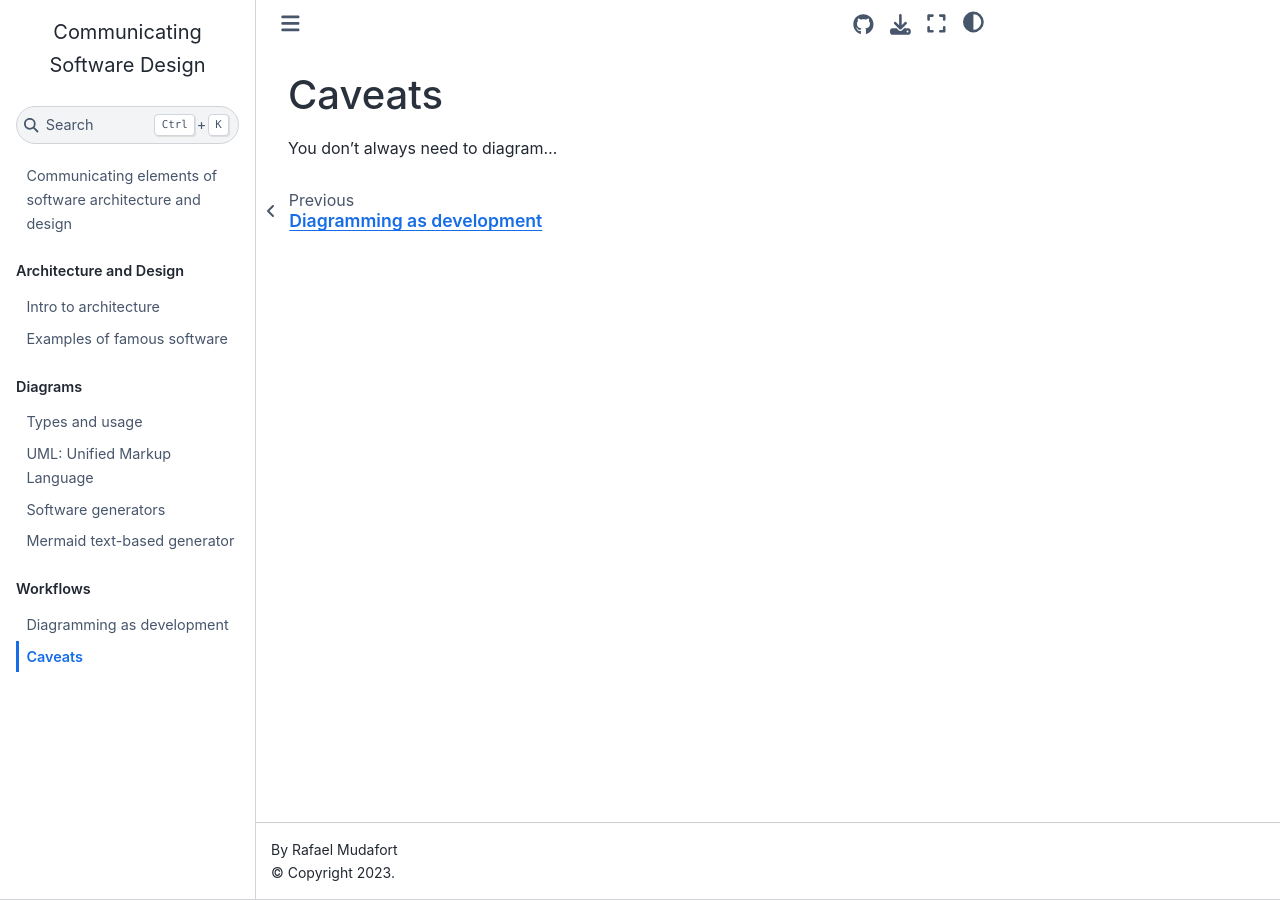
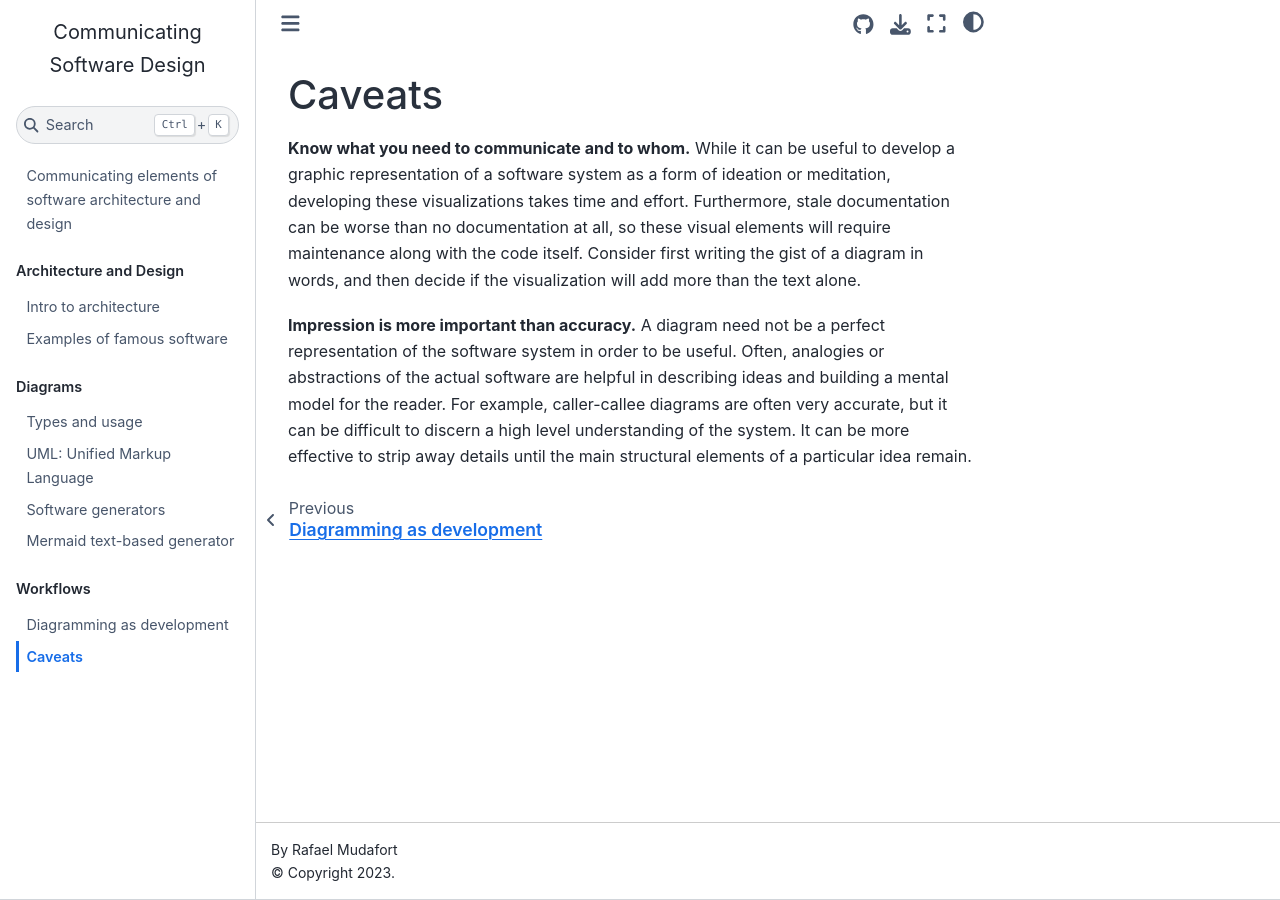
Before and after one commit to rafmudaf/communicating-design, a Jupyter Book: the page built from docs/workflow_caveats.md, in a window 1280 px wide. Built offline with Jupyter Book 1.0.4 settings and Sphinx 7.4.7 and the Sphinx Book theme 1.1.4, drawn with Linux system fonts in a browser that asks for light colours.

Commit message:
Add caveats and note the upcoming presentations

```diff
--- a/docs/_config.yml
+++ b/docs/_config.yml
@@ -33,7 +33,7 @@ html:
   use_edit_page_button: true
   use_issues_button: true
   use_repository_button: true
-  # google_analytics_id: G-
+  google_analytics_id: G-HV5G6PRBEK
   home_page_in_navbar: true
 
 sphinx:
--- a/docs/workflow_caveats.md
+++ b/docs/workflow_caveats.md
@@ -1,2 +1,18 @@
 # Caveats
-You don't always need to diagram...
+
+**Know what you need to communicate and to whom.**
+While it can be useful to develop a graphic representation of a software system as a form
+of ideation or meditation, developing these visualizations takes time and effort.
+Furthermore, stale documentation can be worse than no documentation at all, so these visual
+elements will require maintenance along with the code itself.
+Consider first writing the gist of a diagram in words, and then decide if the visualization
+will add more than the text alone.
+
+**Impression is more important than accuracy.**
+A diagram need not be a perfect representation of the software system in order to be useful.
+Often, analogies or abstractions of the actual software are helpful in describing ideas
+and building a mental model for the reader.
+For example, caller-callee diagrams are often very accurate, but it can be difficult to
+discern a high level understanding of the system.
+It can be more effective to strip away details until the main structural elements of
+a particular idea remain.
```
Also changed, not shown: docs/intro.md (+8 -3 lines).
